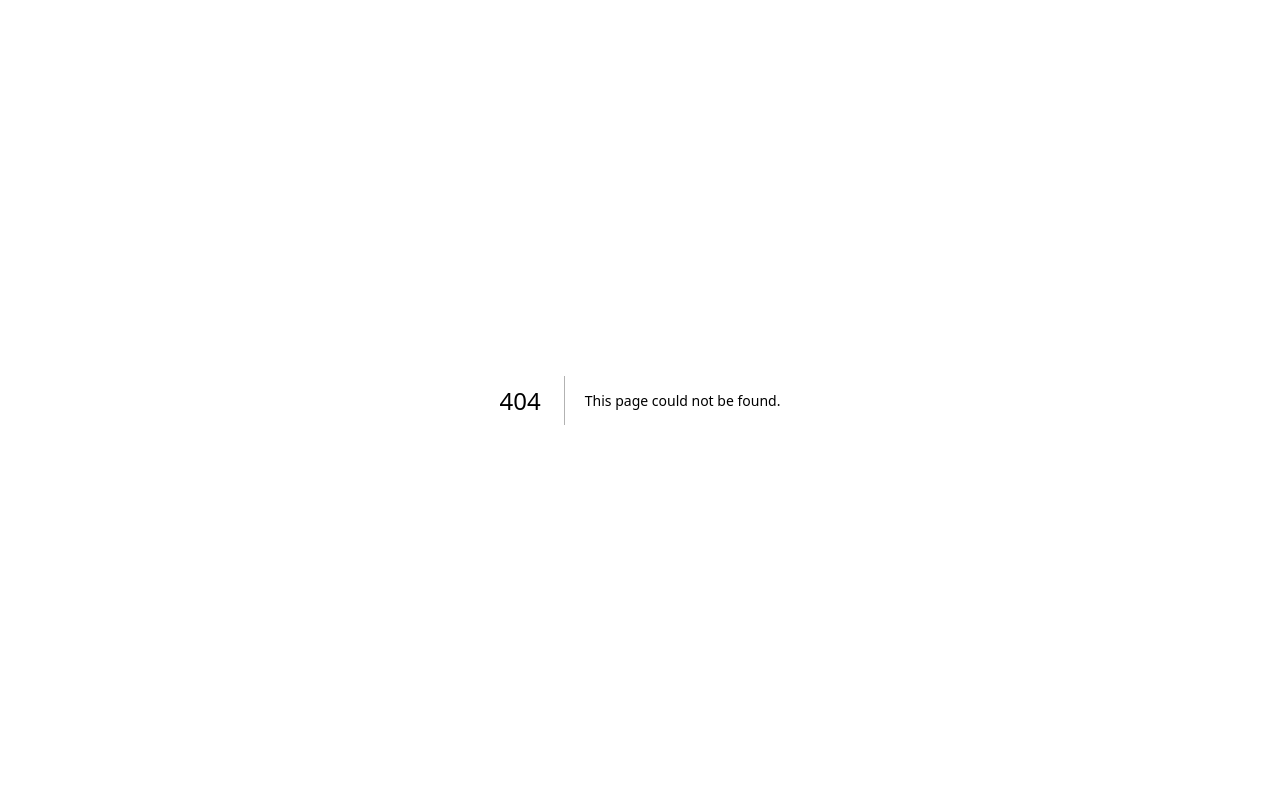
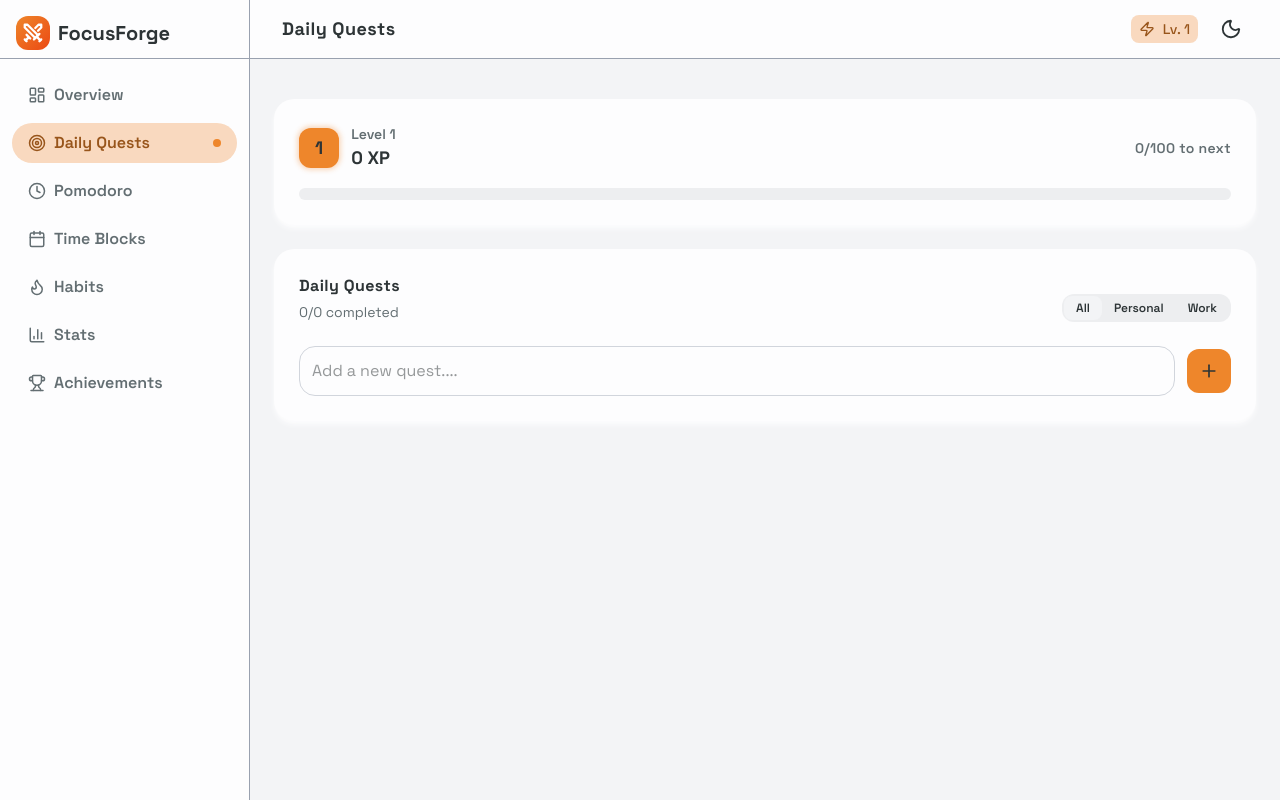
Before and after one commit to Meharp9/FocusForge, a Next.js app in the folder frontend/: page /dashboard/daily-quests in a window 1280 px wide. Before the commit this address had no page. Built offline with nearby package versions, Linux system fonts and the light colour scheme.

Commit message:
Add TaskToggle and DailyQuests components; implement InputField enhancements for better usability

```diff
--- /dev/null
+++ b/frontend/src/app/dashboard/daily-quests/TaskToggle.tsx
@@ -0,0 +1,31 @@
+import { useState } from 'react';
+
+const taskOptions = ["All", "Personal", "Work"]
+
+const TaskToggle = ({ onSwitchList }: { onSwitchList: (option: string) => void }) => {
+  const [activeOption, setActiveOption] = useState("All");
+
+  const handleOptionClick = (option: string) => {
+    setActiveOption(option);
+    onSwitchList(option.toLowerCase());
+  }
+
+  return (
+    <div className='flex items-center bg-muted/10 rounded p-0.5 text-xs'>
+      {taskOptions.map((option, index) => (
+        <div
+          key={index}
+          className={`px-3 py-1 rounded-[0.5rem] cursor-pointer font-semibold ${activeOption === option ? 'bg-background' : ''}`}
+          onClick={() => {
+            handleOptionClick(option);
+            onSwitchList(option.toLowerCase());
+          }}
+        >
+          {option}
+        </div>
+      ))}
+    </div>
+  )
+}
+
+export default TaskToggle
--- /dev/null
+++ b/frontend/src/app/dashboard/daily-quests/page.tsx
@@ -0,0 +1,22 @@
+'use client';
+import XPTracker from '@/components/XPTracker';
+import Header from '../Header';
+import Sidebar from '../Sidebar';
+import DailyQuests from '@/components/DailyQuests';
+
+const DailyQuestsPage = () => {
+  return (
+    <div className='flex'>
+      <Sidebar />
+      <div className='flex-grow flex flex-col gap-4'>
+        <Header />
+        <div className='p-6 flex flex-col gap-6'>
+          <XPTracker />
+          <DailyQuests />
+        </div>
+      </div>
+    </div>
+  )
+}
+
+export default DailyQuestsPage;
--- /dev/null
+++ b/frontend/src/components/DailyQuests.tsx
@@ -0,0 +1,40 @@
+import SoftCard from './common/SoftCard'
+import TaskToggle from '@/app/dashboard/daily-quests/TaskToggle'
+import InputField from './common/InputField'
+import { Plus } from 'lucide-react'
+
+const DailyQuests = () => {
+  const handleSwitchList = (option: string) => {
+    console.log(option);
+  }
+
+  return (
+    <SoftCard className='flex flex-col p-4 gap-6'>
+      <div className='flex items-end justify-between'>
+        <div>
+          <h2 className='font-bold tracking-wide'>
+            Daily Quests
+          </h2>
+          <p className='text-sm text-muted mt-1'>
+            0/0 completed
+          </p>
+        </div>
+        <TaskToggle onSwitchList={handleSwitchList} />
+      </div>
+      <div className='flex items-center gap-3'>
+        <InputField
+          type="text"
+          value=""
+          placeholder="Add a new quest...."
+          onChange={() => {}}
+          className='flex-grow'
+        />
+        <div className='p-3 rounded bg-primary cursor-pointer'>
+          <Plus size={20}/>
+        </div>
+      </div>
+    </SoftCard>
+  )
+}
+
+export default DailyQuests
--- a/frontend/src/components/common/InputField.tsx
+++ b/frontend/src/components/common/InputField.tsx
@@ -2,26 +2,27 @@ import { Eye, EyeClosed } from 'lucide-react';
 import React from 'react'
 
 interface InputFieldProps {
-  label: string;
+  label?: string;
   type: string;
   value: string;
   placeholder?: string;
+  className?: string;
   onChange: (e: React.ChangeEvent<HTMLInputElement>) => void;
 }
 
-const InputField = ({ label, type, value, placeholder, onChange }: InputFieldProps) => {
+const InputField = ({ label, type, value, placeholder, className, onChange }: InputFieldProps) => {
   const [showPassword, setShowPassword] = React.useState(false);
   const isPasswordType = type === 'password';
   return (
-    <div className='flex flex-col gap-1 relative'>
-      <label>{label}</label>
+    <div className={`flex flex-col gap-1 relative ${className}`}>
+      {label && <label>{label}</label>}
       <div className='relative'>
         <input
           type={isPasswordType && !showPassword ? 'password' : 'text'}
           value={value}
           placeholder={placeholder}
           onChange={onChange}
-          className='border border-gray-300 rounded-2xl p-3 focus:outline-none focus:ring-2 focus:ring-primary transition bg-transparent w-full pr-10'
+          className='border border-gray-300 focus:border-transparent rounded-2xl p-3 focus:outline-none focus:ring-2 focus:ring-primary transition bg-transparent w-full pr-10'
         />
         {isPasswordType && (
           <button
```
